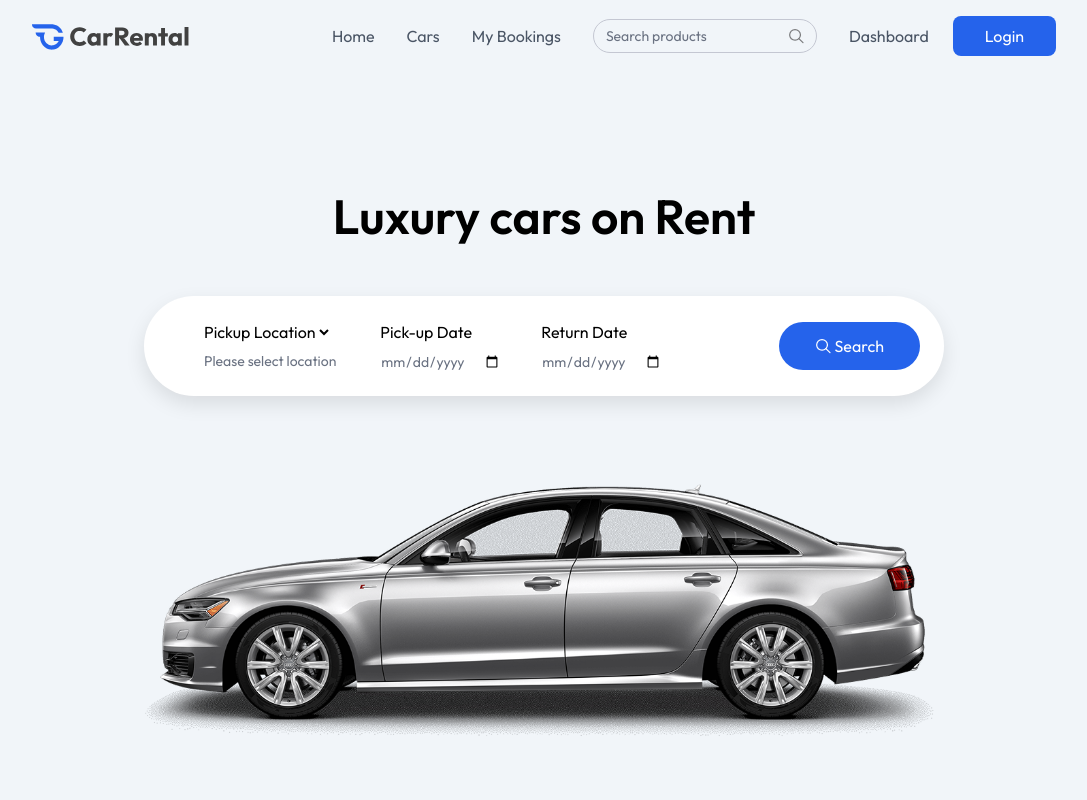
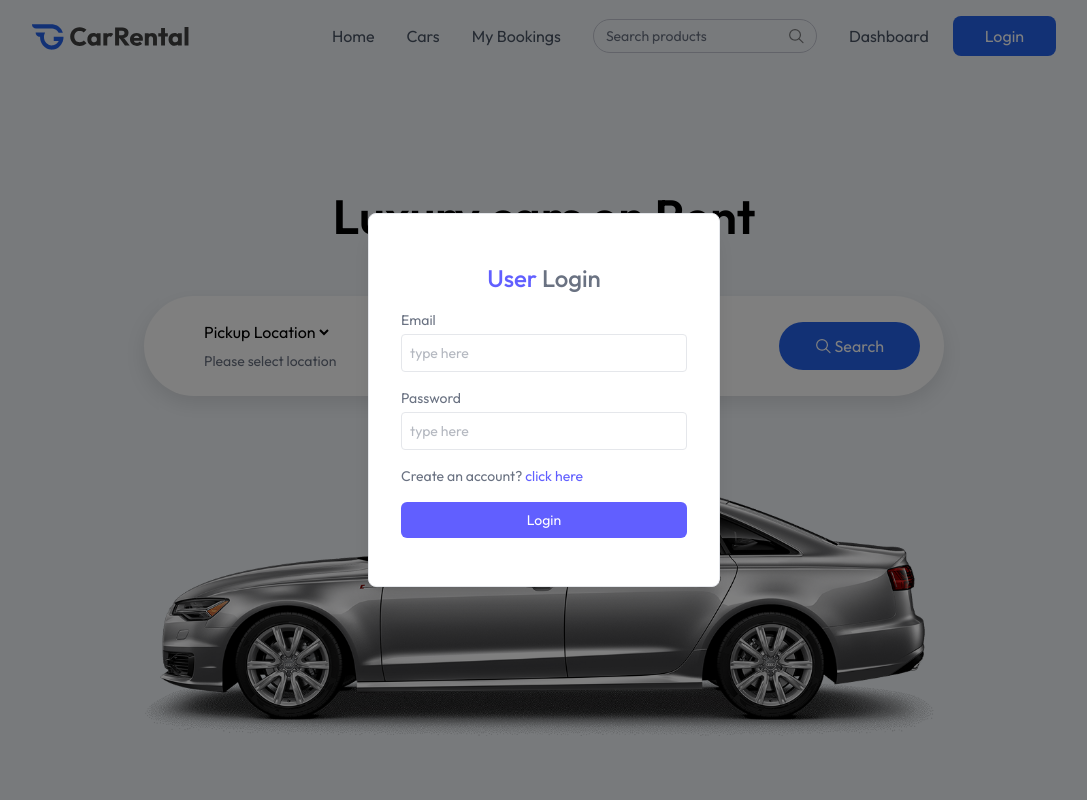
Before and after one commit to Raghav7071/CarRental, a React (Vite) app in the folder client/: page / in a window 1280 px wide. Both pictures are taken after a click on the button "Login". Shown: the top 800 px of the page, without its empty margins (96-1183 px from the left). Built offline with nearby package versions, Linux system fonts and the light colour scheme.

Commit message:
fix:created Login page

```diff
--- a/client/src/App.jsx
+++ b/client/src/App.jsx
@@ -13,6 +13,7 @@
 import AddCar from './pages/owner/AddCar';
 import MangeCars from './pages/owner/MangeCars';
 import MangeBookings from './pages/owner/MangeBookings';
+import Login from './components/Login';
 
 const App = () => {
   const [showLogin, setShowLogin] = useState(false);
@@ -21,7 +22,8 @@
 
   return (
     <>
-      {/* Public Navbar */}
+      {showLogin && <Login setShowLogin={setShowLogin}/>}
+
       {!isOwnerPath && <Navbar setShowLogin={setShowLogin} />}
 
       <Routes>
--- /dev/null
+++ b/client/src/components/Login.jsx
@@ -0,0 +1,50 @@
+import React from 'react'
+
+const Login = ({setShowLogin}) => {
+    const [state, setState] = React.useState("login");
+    const [name, setName] = React.useState("");
+    const [email, setEmail] = React.useState("");
+    const [password, setPassword] = React.useState("");
+
+    const onSubmitHandler = async (event)=>{
+        event.preventDefault();
+    }
+  return (
+    <div onClick={()=> setShowLogin(false)}className='fixed top-0 bottom-0 left-0 right-0 z-100 flex items-center text-sm text-gray-600 bg-black/50'>
+         <form onSubmit={onSubmitHandler} onClick={(e)=>e.stopPropagation()} className="flex flex-col gap-4 m-auto items-start p-8 py-12 w-80 sm:w-[352px] text-gray-500 rounded-lg shadow-xl border border-gray-200 bg-white">
+            <p className="text-2xl font-medium m-auto">
+                <span className="text-indigo-500">User</span> {state === "login" ? "Login" : "Sign Up"}
+            </p>
+            {state === "register" && (
+                <div className="w-full">
+                    <p>Name</p>
+                    <input onChange={(e) => setName(e.target.value)} value={name} placeholder="type here" className="border border-gray-200 rounded w-full p-2 mt-1 outline-indigo-500" type="text" required />
+                </div>
+            )}
+            <div className="w-full ">
+                <p>Email</p>
+                <input onChange={(e) => setEmail(e.target.value)} value={email} placeholder="type here" className="border border-gray-200 rounded w-full p-2 mt-1 outline-indigo-500" type="email" required />
+            </div>
+            <div className="w-full ">
+                <p>Password</p>
+                <input onChange={(e) => setPassword(e.target.value)} value={password} placeholder="type here" className="border border-gray-200 rounded w-full p-2 mt-1 outline-indigo-500" type="password" required />
+            </div>
+            {state === "register" ? (
+                <p>
+                    Already have account? <span onClick={() => setState("login")} className="text-indigo-500 cursor-pointer">click here</span>
+                </p>
+            ) : (
+                <p>
+                    Create an account? <span onClick={() => setState("register")} className="text-indigo-500 cursor-pointer">click here</span>
+                </p>
+            )}
+            <button className="bg-indigo-500 hover:bg-indigo-600 transition-all text-white w-full py-2 rounded-md cursor-pointer">
+                {state === "register" ? "Create Account" : "Login"}
+            </button>
+        </form>
+
+    </div>
+  )
+}
+
+export default Login
```
